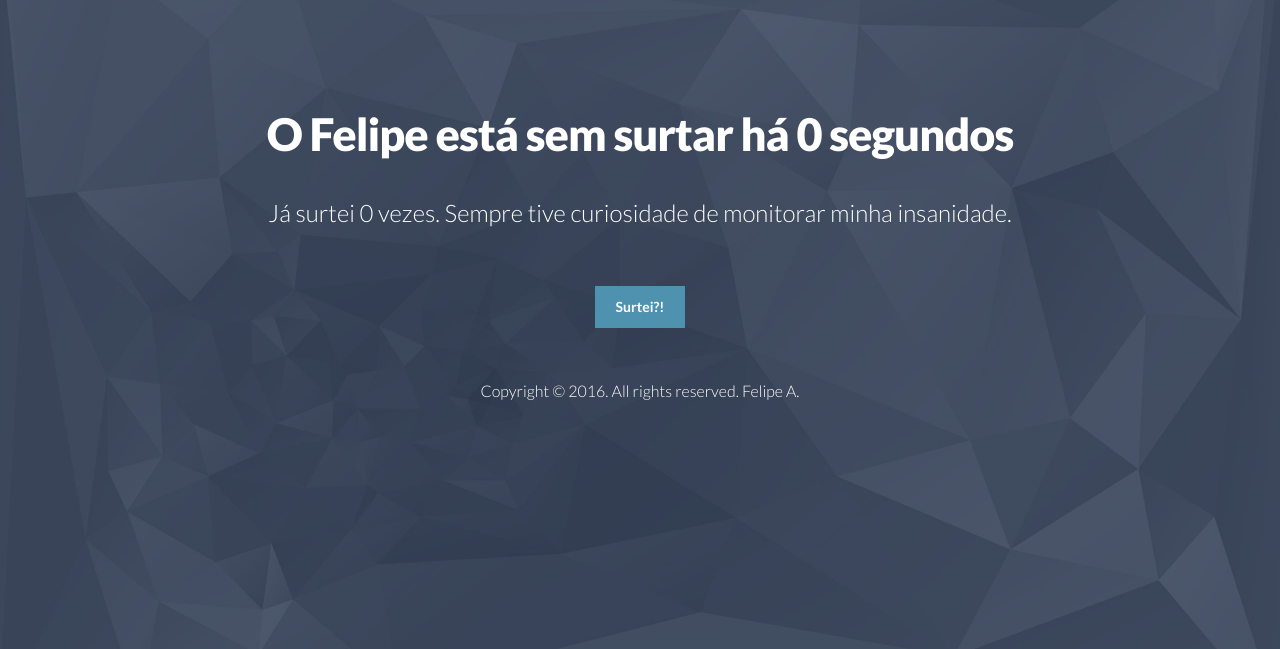
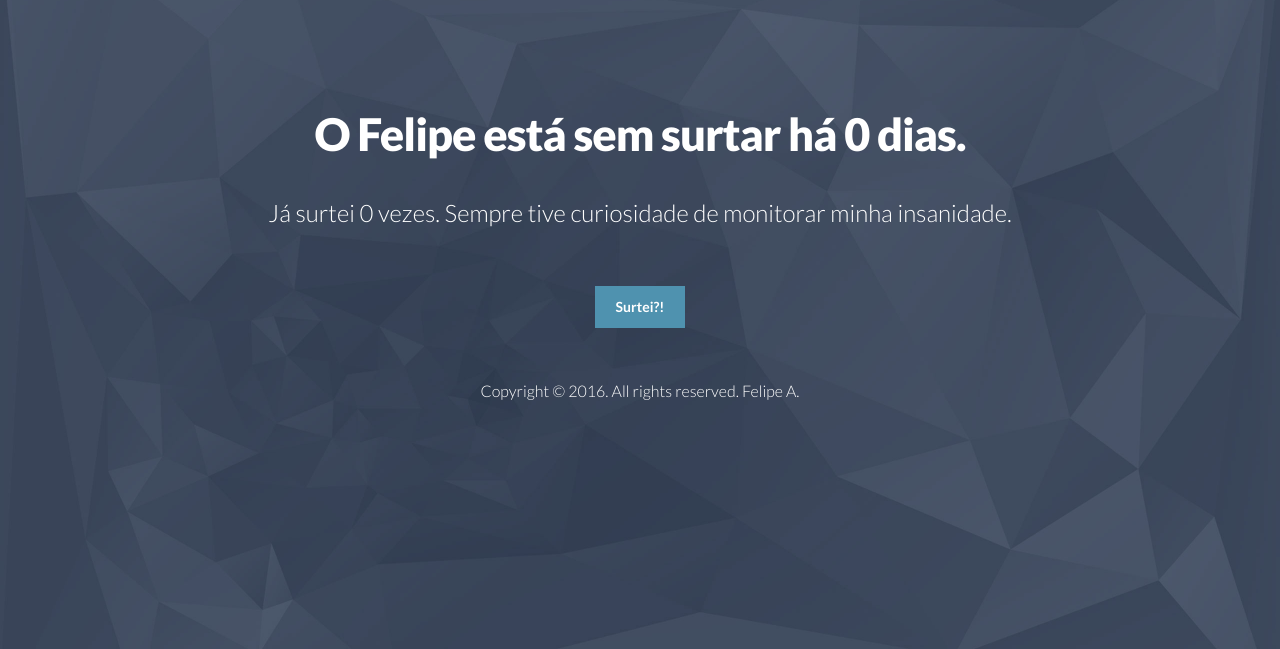
Before and after one commit to felipeamarante/surtometro, a Flask app: page / in a window 1280 px wide. Shown: the top 649 px of the page. Run offline with Flask 2, Linux system fonts and the light colour scheme; some libraries are stand-ins or nearby versions.

Commit message:
Minor corrections

```diff
--- a/templates/index.html
+++ b/templates/index.html
@@ -31,7 +31,7 @@
 		<div class="container">
 			<div class="row">
 				<div class="col-sm-12 col-md-12 col-lg-12">
-					<h1>O Felipe está sem surtar há {{jinjaDay}} segundos </h1>
+					<h1>O Felipe está sem surtar há {{jinjaDay}} dias. </h1>
                     <h2 class="subtitle">Já surtei {{totalSurto}} vezes. Sempre tive curiosidade de monitorar minha insanidade.</h2>
                     <!-- TODO                <h2 class="subtitle">Ja fiquei {{jinjaRecord}} dias sem surtar!</h2> TODO -->
 					<div id="countdown"></div>
```
